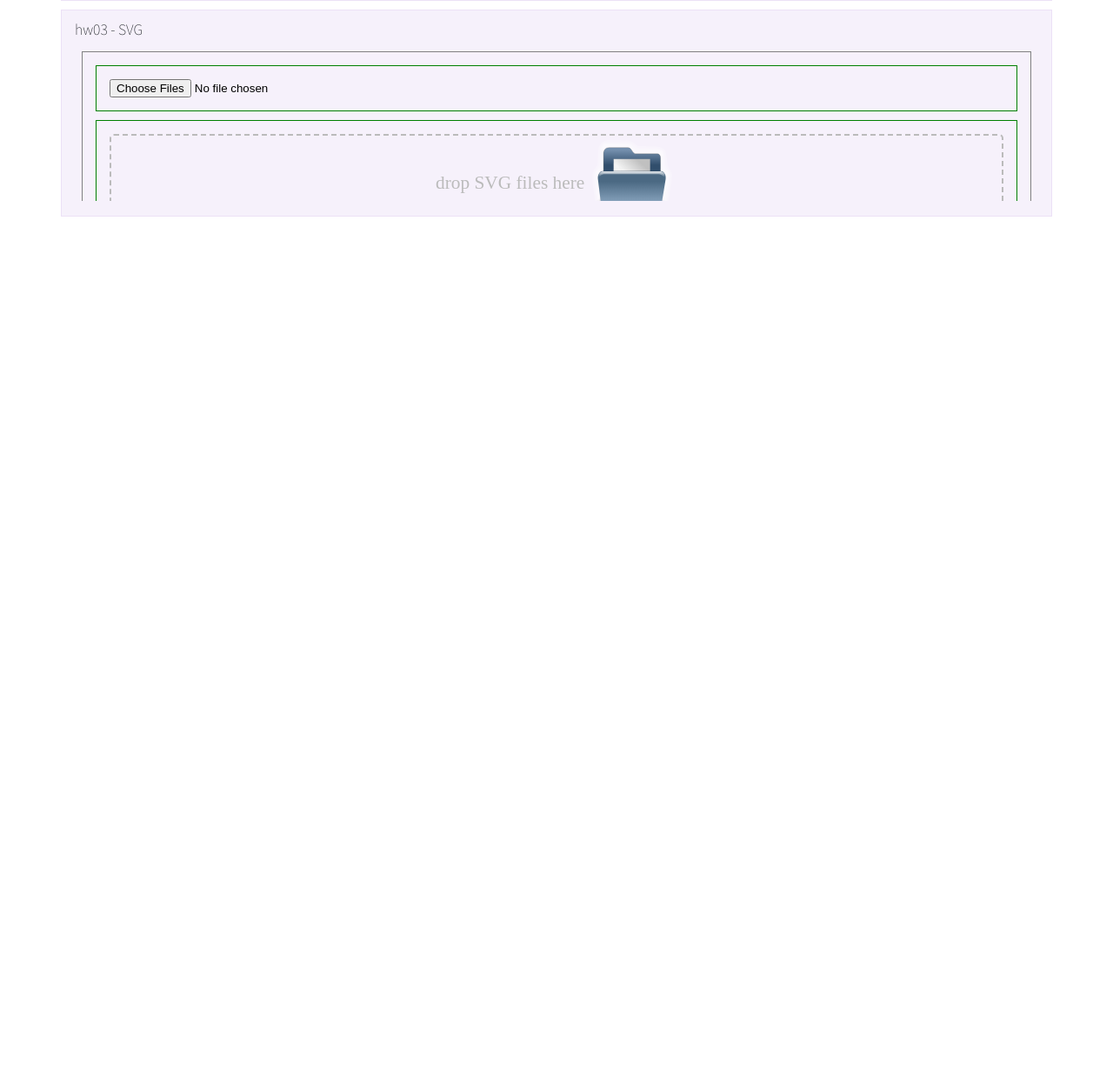
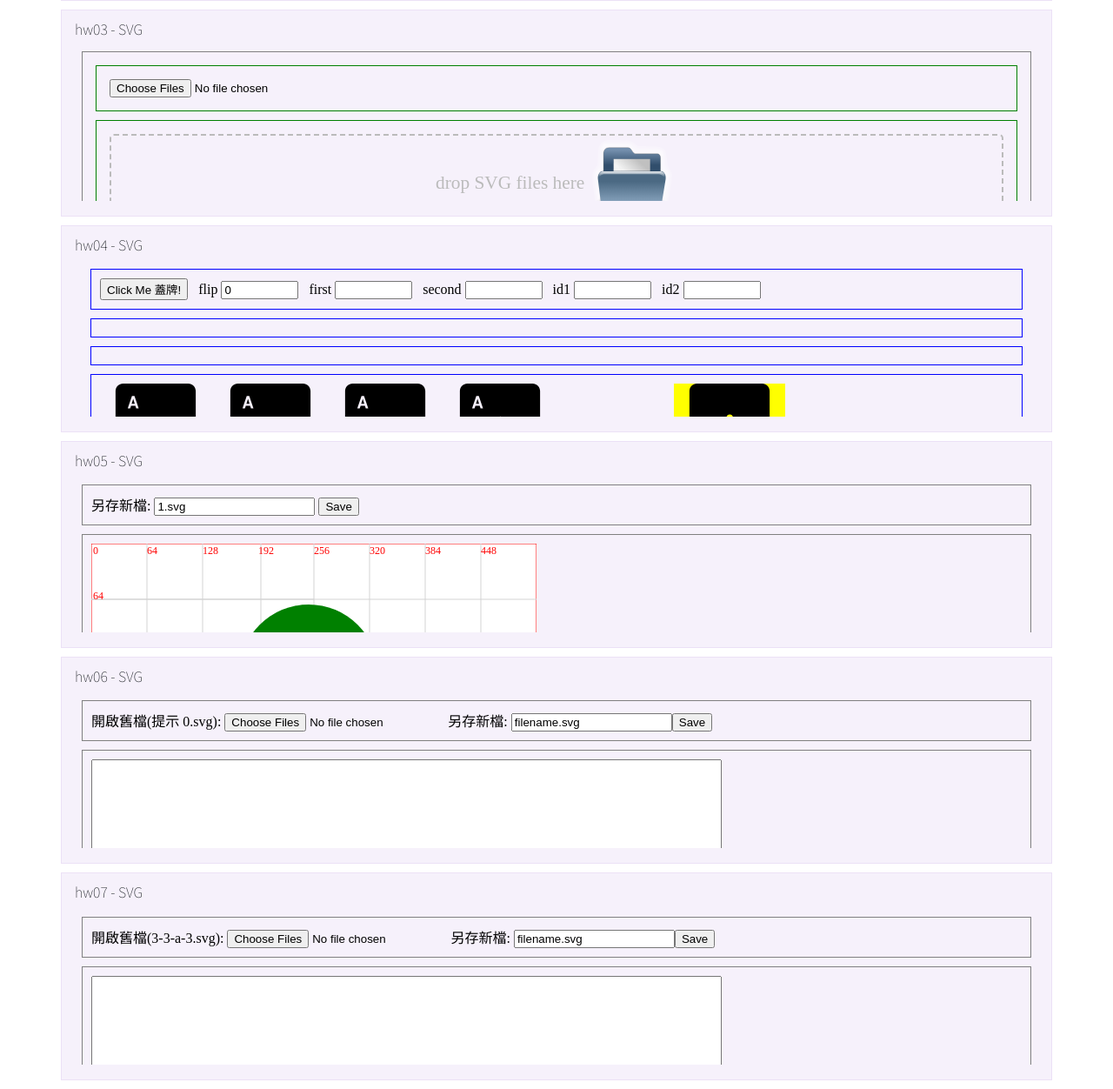
Before and after one commit to Leo040832/ip2019s, a plain HTML site: page portfolio/index.html in a window 1280 px wide. Shown: the part 881-2133 px from the top of the page at 87% size. Before the commit the page ends 1140 px from the top, so only its background shows below. Drawn offline with nearby package versions, Linux system fonts and the light colour scheme.

Commit message:
Add files via upload

```diff
--- a/portfolio/index.html
+++ b/portfolio/index.html
@@ -67,6 +67,21 @@
       <h6>hw03 - SVG </h6>
       <iframe frameBorder="0" width="100%" height="180px" src="./labs/lab03/index.html" scrolling="yes"></iframe>
     </div>
-
+<div class="container">
+      <h6>hw04 - SVG </h6>
+      <iframe frameBorder="0" width="100%" height="180px" src="./labs/lab04/index.html" scrolling="yes"></iframe>
+    </div>
+    <div class="container">
+      <h6>hw05 - SVG </h6>
+      <iframe frameBorder="0" width="100%" height="180px" src="./labs/lab05/index.html" scrolling="yes"></iframe>
+    </div>
+    <div class="container">
+      <h6>hw06 - SVG </h6>
+      <iframe frameBorder="0" width="100%" height="180px" src="./labs/lab06/index.html" scrolling="yes"></iframe>
+    </div>
+    <div class="container">
+      <h6>hw07 - SVG </h6>
+      <iframe frameBorder="0" width="100%" height="180px" src="./labs/lab07/index.html" scrolling="yes"></iframe>
+    </div>
   </body>
 </html>
```
